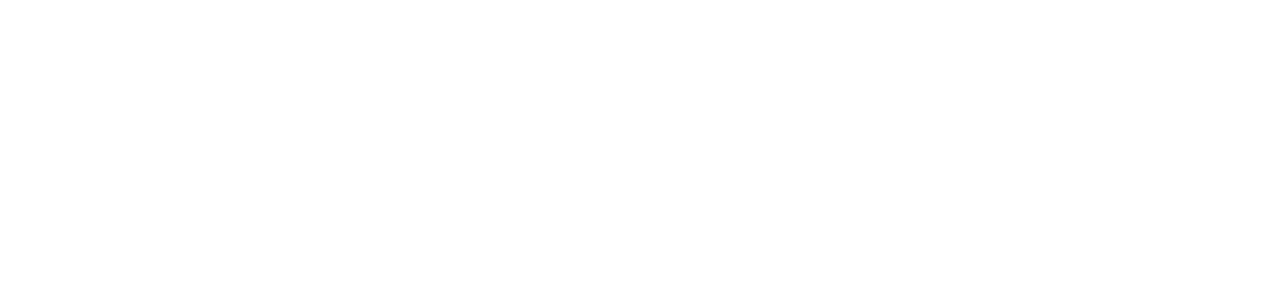
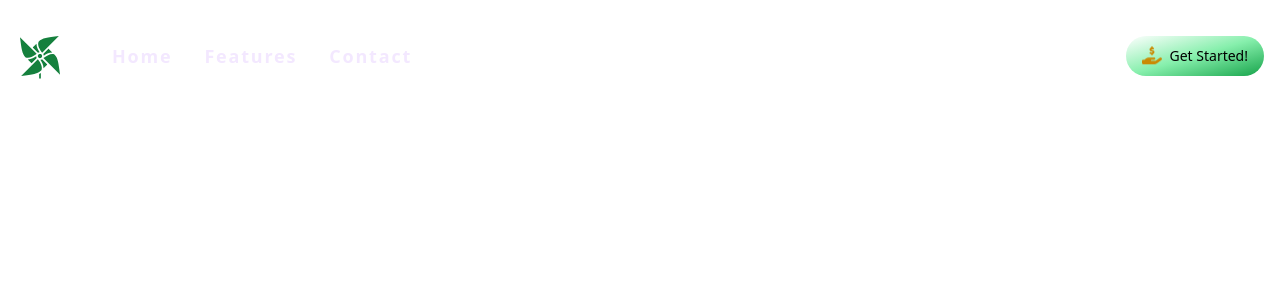
Before and after one commit to GreenGridIn/Frontend, a React (Vite) app: page /prediction in a window 1280 px wide. Before the commit this address had no page. Shown: the top 300 px of the page. Built offline with nearby package versions, Linux system fonts and the light colour scheme; a web font is replaced by a local one.

Commit message:
prediction page added

```diff
--- a/src/App.tsx
+++ b/src/App.tsx
@@ -1,11 +1,13 @@
 import { Route, Routes } from "react-router-dom";
 import Home from "./pages/Home";
+import Prediction from "./pages/Prediction";
 
 function App() {
   return (
     <>
       <Routes>
         <Route path="/" element={<Home />} />
+        <Route path="/prediction" element={<Prediction />} />
       </Routes>
     </>
   );
--- a/src/components/custom/Navbar.tsx
+++ b/src/components/custom/Navbar.tsx
@@ -1,9 +1,15 @@
 import React, { useState } from "react";
 import { Button } from "../ui/button";
-import { NavLink } from "react-router-dom";
+import { NavLink, useNavigate } from "react-router-dom";
 import { GiPaperWindmill } from "react-icons/gi";
 import { FaHandHoldingDollar } from "react-icons/fa6";
 function Navbar() {
+  const navigate = useNavigate();
+  const handleClick = (e: MouseEvent) => {
+    e.preventDefault();
+    navigate("/prediction");
+  };
+
   return (
     <>
       <div className="fixed left-0 top-0 z-10 w-full  rounded-md bg-clip-padding backdrop-filter backdrop-blur-md bg-opacity-80">
@@ -39,7 +45,7 @@
               </li>
             </ul>
             <div className="pl-8">
-              <Button className="rounded-full flex items-center gap-2 hover:shadow-lg transition-all duration-100 delay-75 ease-in-out bg-gradient-to-br from-white via-green-300 hover:via-green-500 to-green-600 hover:to-green-900">
+              <Button className="rounded-full flex items-center gap-2 hover:shadow-lg transition-all duration-100 delay-75 ease-in-out bg-gradient-to-br from-white via-green-300 hover:via-green-500 to-green-600 hover:to-green-900" onClick={(e)=>handleClick(e)}>
                 <FaHandHoldingDollar className="text-yellow-600 text-xl animate-bounce " />
                 <span className="text-black">Get Started!</span>
               </Button>
--- /dev/null
+++ b/src/pages/Prediction.tsx
@@ -0,0 +1,12 @@
+import Navbar from "@/components/custom/Navbar";
+import React from "react";
+
+function Prediction() {
+  return (
+    <div className="relative overflow-hidden">
+      <Navbar />
+    </div>
+  );
+}
+
+export default Prediction;
```
